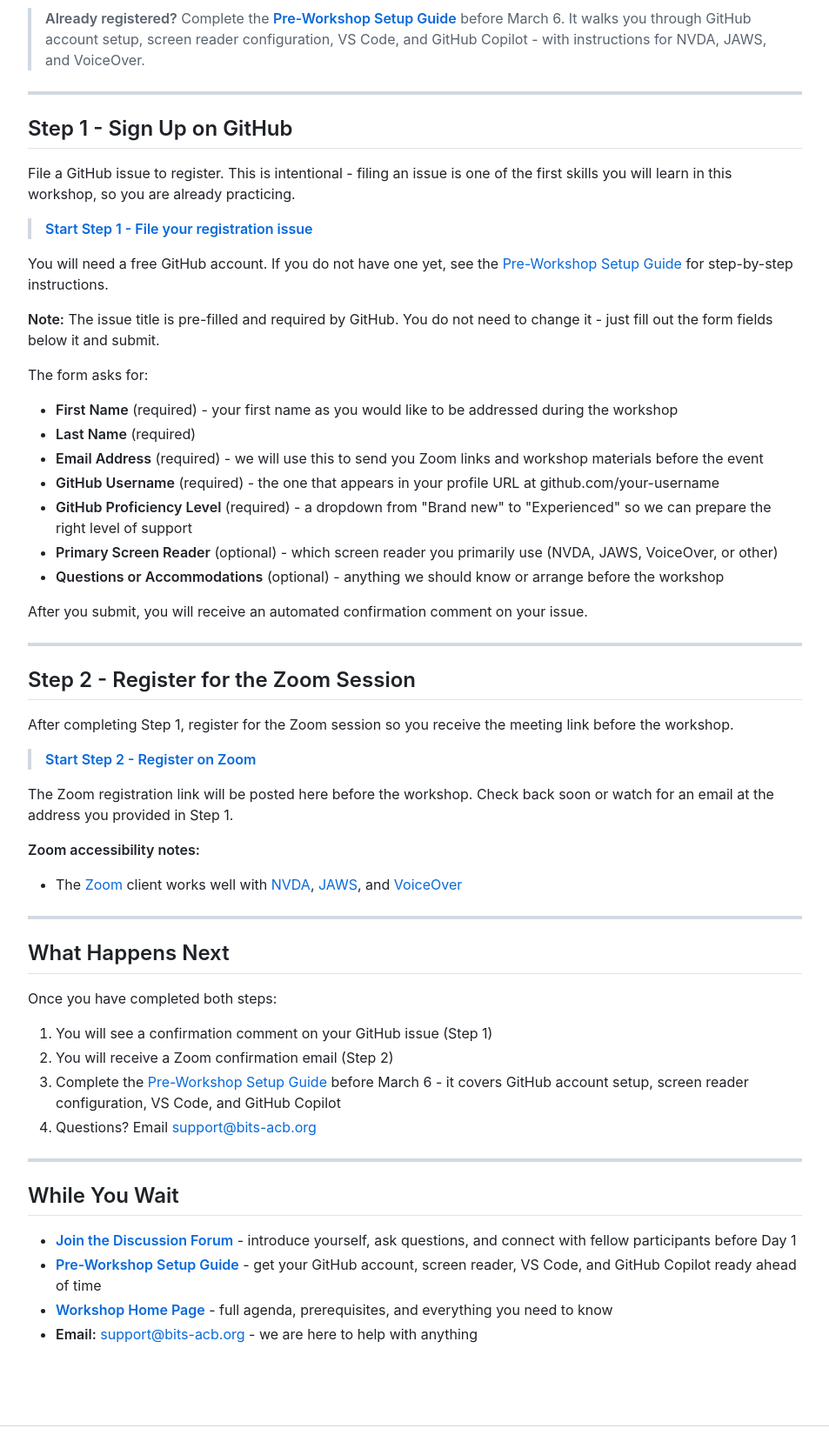
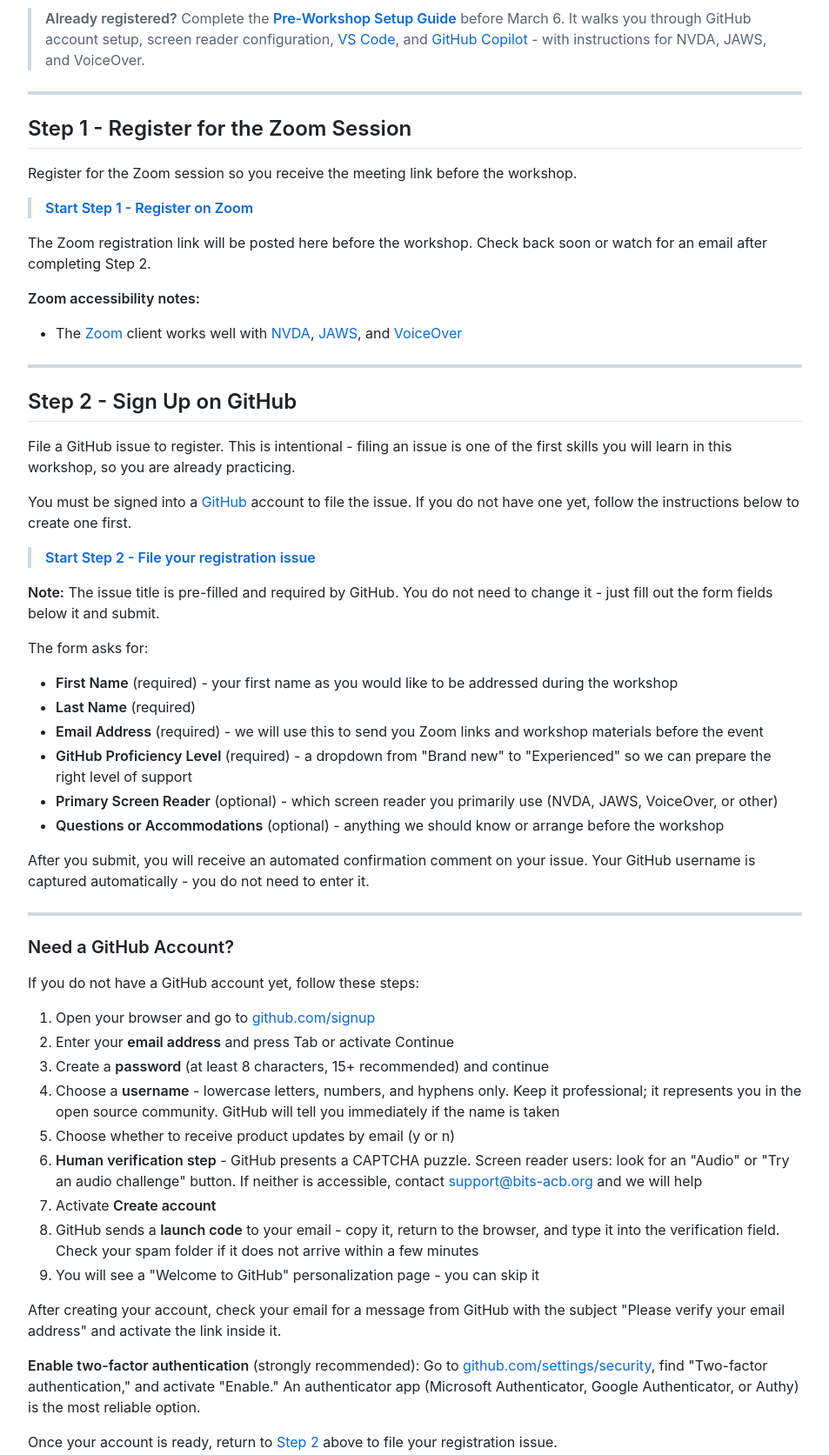
Before and after one commit to BITS-ACB/git-going-with-github, a website: page html/REGISTER.html in a window 1280 px wide. Shown: the part 520-2193 px from the top of the page at 87% size, without its empty margins (163-1116 px from the left). Drawn offline with Linux system fonts and the light colour scheme; no server answers.

Commit message:
Reorder registration: Zoom first, GitHub second, add account creation guide, remove username field

```diff
--- a/html/REGISTER.html
+++ b/html/REGISTER.html
@@ -63,52 +63,68 @@
 <p>Registered: <span id="registration-count" aria-live="polite">loading...</span> out of 75 spots</p>
 <hr>
 <blockquote>
-<p><strong>Already registered?</strong> Complete the <a href="https://bits-acb.github.io/git-going-with-github/COMING_SOON.html"><strong>Pre-Workshop Setup Guide</strong></a> before March 6. It walks you through GitHub account setup, screen reader configuration, VS Code, and GitHub Copilot - with instructions for NVDA, JAWS, and VoiceOver.</p>
+<p><strong>Already registered?</strong> Complete the <a href="https://bits-acb.github.io/git-going-with-github/COMING_SOON.html"><strong>Pre-Workshop Setup Guide</strong></a> before March 6. It walks you through GitHub account setup, screen reader configuration, <a href="https://code.visualstudio.com/">VS Code</a>, and <a href="https://github.com/features/copilot">GitHub Copilot</a> - with instructions for NVDA, JAWS, and VoiceOver.</p>
 </blockquote>
 <hr>
-<h2>Step 1 - Sign Up on GitHub</h2>
+<h2>Step 1 - Register for the Zoom Session</h2>
+<p>Register for the Zoom session so you receive the meeting link before the workshop.</p>
+<blockquote>
+<p><a href="#zoom-link-coming-soon"><strong>Start Step 1 - Register on Zoom</strong></a></p>
+</blockquote>
+<p>The Zoom registration link will be posted here before the workshop. Check back soon or watch for an email after completing Step 2.</p>
+<p><strong>Zoom accessibility notes:</strong></p>
+<ul>
+<li>The <a href="https://zoom.us/">Zoom</a> client works well with <a href="https://www.nvaccess.org/download/">NVDA</a>, <a href="https://www.freedomscientific.com/products/software/jaws/">JAWS</a>, and <a href="https://support.apple.com/guide/voiceover/welcome/mac">VoiceOver</a></li>
+</ul>
+<hr>
+<h2>Step 2 - Sign Up on GitHub</h2>
 <p>File a GitHub issue to register. This is intentional - filing an issue is one of the first skills you will learn in this workshop, so you are already practicing.</p>
+<p>You must be signed into a <a href="https://github.com">GitHub</a> account to file the issue. If you do not have one yet, follow the instructions below to create one first.</p>
 <blockquote>
-<p><a href="https://github.com/BITS-ACB/git-going-with-github/issues/new?template=workshop-registration.yml&title=%5BREGISTER%5D+GIT+Going+with+GitHub+-+March+2026"><strong>Start Step 1 - File your registration issue</strong></a></p>
+<p><a href="https://github.com/BITS-ACB/git-going-with-github/issues/new?template=workshop-registration.yml&title=%5BREGISTER%5D+GIT+Going+with+GitHub+-+March+2026"><strong>Start Step 2 - File your registration issue</strong></a></p>
 </blockquote>
-<p>You will need a free GitHub account. If you do not have one yet, see the <a href="https://bits-acb.github.io/git-going-with-github/COMING_SOON.html">Pre-Workshop Setup Guide</a> for step-by-step instructions.</p>
 <p><strong>Note:</strong> The issue title is pre-filled and required by GitHub. You do not need to change it - just fill out the form fields below it and submit.</p>
 <p>The form asks for:</p>
 <ul>
 <li><strong>First Name</strong> (required) - your first name as you would like to be addressed during the workshop</li>
 <li><strong>Last Name</strong> (required)</li>
 <li><strong>Email Address</strong> (required) - we will use this to send you Zoom links and workshop materials before the event</li>
-<li><strong>GitHub Username</strong> (required) - the one that appears in your profile URL at github.com/your-username</li>
 <li><strong>GitHub Proficiency Level</strong> (required) - a dropdown from &quot;Brand new&quot; to &quot;Experienced&quot; so we can prepare the right level of support</li>
 <li><strong>Primary Screen Reader</strong> (optional) - which screen reader you primarily use (NVDA, JAWS, VoiceOver, or other)</li>
 <li><strong>Questions or Accommodations</strong> (optional) - anything we should know or arrange before the workshop</li>
 </ul>
-<p>After you submit, you will receive an automated confirmation comment on your issue.</p>
+<p>After you submit, you will receive an automated confirmation comment on your issue. Your GitHub username is captured automatically - you do not need to enter it.</p>
 <hr>
-<h2>Step 2 - Register for the Zoom Session</h2>
-<p>After completing Step 1, register for the Zoom session so you receive the meeting link before the workshop.</p>
-<blockquote>
-<p><a href="#zoom-link-coming-soon"><strong>Start Step 2 - Register on Zoom</strong></a></p>
-</blockquote>
-<p>The Zoom registration link will be posted here before the workshop. Check back soon or watch for an email at the address you provided in Step 1.</p>
-<p><strong>Zoom accessibility notes:</strong></p>
-<ul>
-<li>The <a href="https://zoom.us/">Zoom</a> client works well with <a href="https://www.nvaccess.org/download/">NVDA</a>, <a href="https://www.freedomscientific.com/products/software/jaws/">JAWS</a>, and <a href="https://support.apple.com/guide/voiceover/welcome/mac">VoiceOver</a></li>
-</ul>
+<h3>Need a GitHub Account?</h3>
+<p>If you do not have a GitHub account yet, follow these steps:</p>
+<ol>
+<li>Open your browser and go to <a href="https://github.com/signup">github.com/signup</a></li>
+<li>Enter your <strong>email address</strong> and press Tab or activate Continue</li>
+<li>Create a <strong>password</strong> (at least 8 characters, 15+ recommended) and continue</li>
+<li>Choose a <strong>username</strong> - lowercase letters, numbers, and hyphens only. Keep it professional; it represents you in the open source community. GitHub will tell you immediately if the name is taken</li>
+<li>Choose whether to receive product updates by email (y or n)</li>
+<li><strong>Human verification step</strong> - GitHub presents a CAPTCHA puzzle. Screen reader users: look for an &quot;Audio&quot; or &quot;Try an audio challenge&quot; button. If neither is accessible, contact <a href="mailto:support@bits-acb.org">support@bits-acb.org</a> and we will help</li>
+<li>Activate <strong>Create account</strong></li>
+<li>GitHub sends a <strong>launch code</strong> to your email - copy it, return to the browser, and type it into the verification field. Check your spam folder if it does not arrive within a few minutes</li>
+<li>You will see a &quot;Welcome to GitHub&quot; personalization page - you can skip it</li>
+</ol>
+<p>After creating your account, check your email for a message from GitHub with the subject &quot;Please verify your email address&quot; and activate the link inside it.</p>
+<p><strong>Enable two-factor authentication</strong> (strongly recommended): Go to <a href="https://github.com/settings/security">github.com/settings/security</a>, find &quot;Two-factor authentication,&quot; and activate &quot;Enable.&quot; An authenticator app (Microsoft Authenticator, Google Authenticator, or Authy) is the most reliable option.</p>
+<p>Once your account is ready, return to <a href="#step-2---sign-up-on-github">Step 2</a> above to file your registration issue.</p>
 <hr>
 <h2>What Happens Next</h2>
 <p>Once you have completed both steps:</p>
 <ol>
-<li>You will see a confirmation comment on your GitHub issue (Step 1)</li>
-<li>You will receive a Zoom confirmation email (Step 2)</li>
-<li>Complete the <a href="https://bits-acb.github.io/git-going-with-github/COMING_SOON.html">Pre-Workshop Setup Guide</a> before March 6 - it covers GitHub account setup, screen reader configuration, VS Code, and GitHub Copilot</li>
+<li>You will receive a Zoom confirmation email (Step 1)</li>
+<li>You will see a confirmation comment on your GitHub issue (Step 2)</li>
+<li>Complete the <a href="https://bits-acb.github.io/git-going-with-github/COMING_SOON.html">Pre-Workshop Setup Guide</a> before March 6 - it covers GitHub account setup, screen reader configuration, <a href="https://code.visualstudio.com/">VS Code</a>, and <a href="https://github.com/features/copilot">GitHub Copilot</a></li>
 <li>Questions? Email <a href="mailto:support@bits-acb.org">support@bits-acb.org</a></li>
 </ol>
 <hr>
 <h2>While You Wait</h2>
 <ul>
 <li><a href="https://github.com/BITS-ACB/git-going-with-github/discussions"><strong>Join the Discussion Forum</strong></a> - introduce yourself, ask questions, and connect with fellow participants before Day 1</li>
-<li><a href="https://bits-acb.github.io/git-going-with-github/COMING_SOON.html"><strong>Pre-Workshop Setup Guide</strong></a> - get your GitHub account, screen reader, VS Code, and GitHub Copilot ready ahead of time</li>
+<li><a href="https://bits-acb.github.io/git-going-with-github/COMING_SOON.html"><strong>Pre-Workshop Setup Guide</strong></a> - get your GitHub account, screen reader, <a href="https://code.visualstudio.com/">VS Code</a>, and <a href="https://github.com/features/copilot">GitHub Copilot</a> ready ahead of time</li>
 <li><a href="https://bits-acb.github.io/git-going-with-github/"><strong>Workshop Home Page</strong></a> - full agenda, prerequisites, and everything you need to know</li>
 <li><strong>Email:</strong> <a href="mailto:support@bits-acb.org">support@bits-acb.org</a> - we are here to help with anything</li>
 </ul>
```
Also changed, not shown: ANNOUNCEMENT.md (+3 -3 lines), REGISTER.md (+37 -16 lines), html/index.html (+3 -3 lines), .github/ISSUE_TEMPLATE/workshop-registration.yml, .github/workflows/registration.yml.
